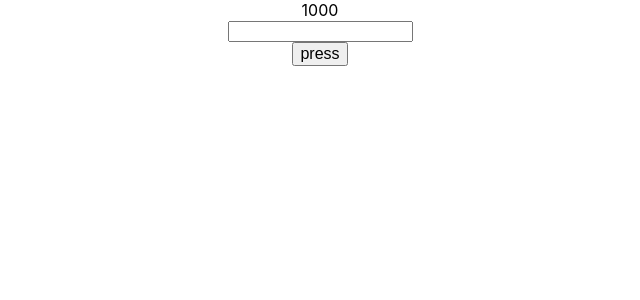
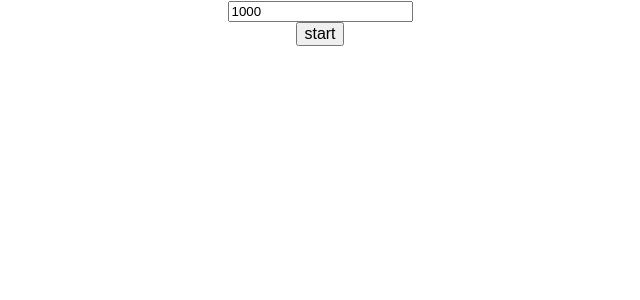
Before and after one commit to cmejia6/timera, a React (Create React App) app: page / in a window 1280 px wide. Shown: the top 300 px of the page, without its empty margins (320-960 px from the left). Built offline with nearby package versions, Linux system fonts and the light colour scheme.

Commit message:
getting there

```diff
--- a/src/Controls.js
+++ b/src/Controls.js
@@ -6,7 +6,7 @@ import PropTypes from 'prop-types';
 const Controls = props => {
   return (
     <div>
-      <button className="button">press</button>
+      <button className="button" onClick={props.startTimer}>start</button>
     </div>
   )
 }
--- a/src/Display.js
+++ b/src/Display.js
@@ -10,10 +10,9 @@ const Display = (props) => {
   return (
     <div>
         <div className='display'>
-            {props.time}
+            <input value={props.time} onChange={onChange} />
         </div>
 
-        <input value={props.seconds} onChange={onChange}/>
     </div>
   )
 }
--- a/src/Timer.js
+++ b/src/Timer.js
@@ -39,7 +39,7 @@ class Timer extends Component {
     return (
       <div>
         <Display time={this.state.time} onSecondsChange={this.onSecondsChange}/>
-        <Controls />
+        <Controls startTimer={this.startTimer}/>
       </div>
     )
   }
```
